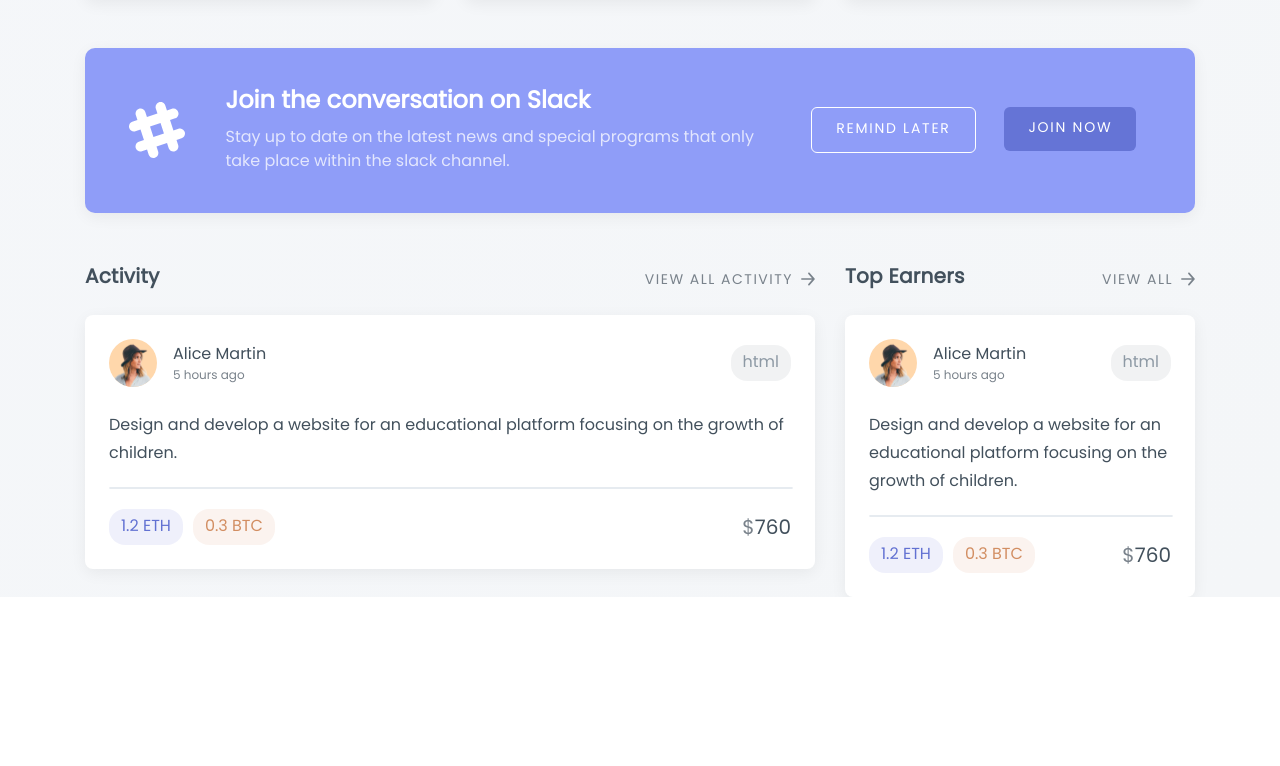
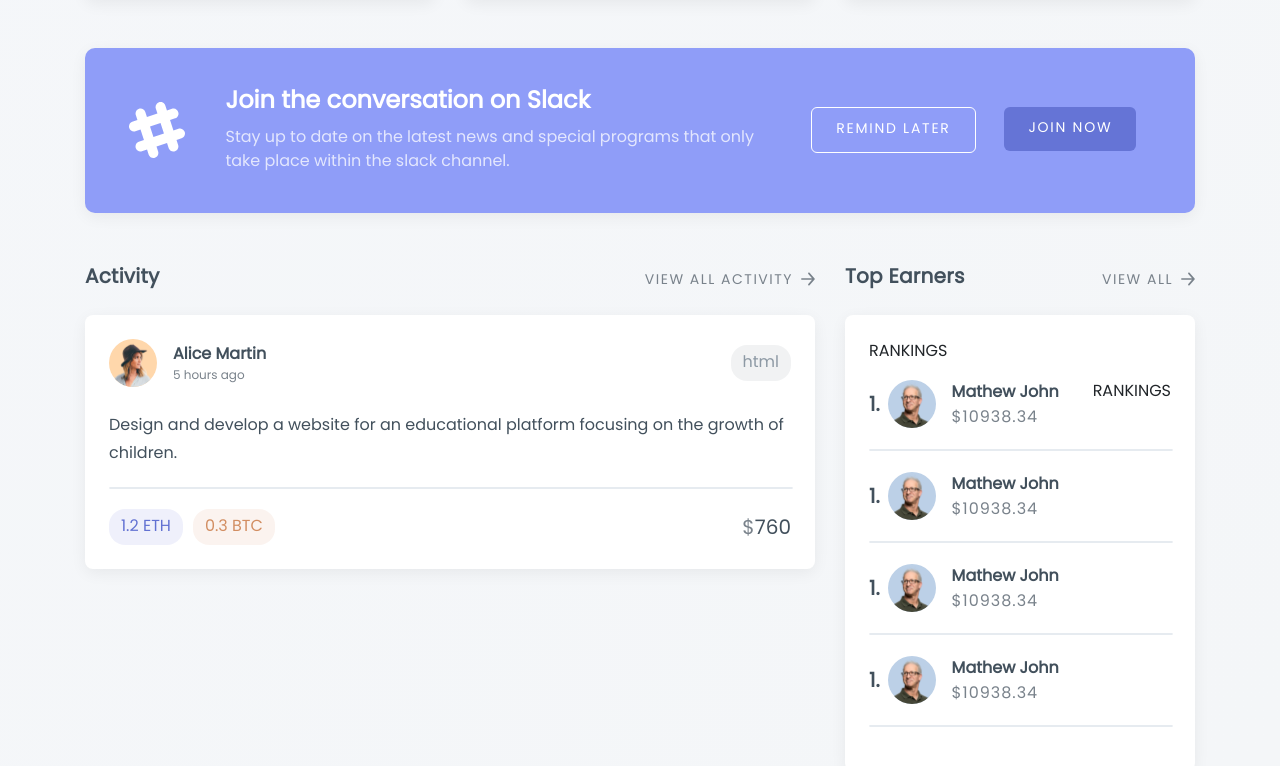
Before and after one commit to christyjacob4/dash-elements, a React (Create React App) app: page / in a window 1280 px wide. Shown: the part 822-1588 px from the top of the page. Before the commit the page ends 1419 px from the top, so only its background shows below. Built offline with nearby package versions, Linux system fonts and the light colour scheme.

Commit message:
feat: formatting with prettier

```diff
--- a/src/components/App.js
+++ b/src/components/App.js
@@ -1,83 +1,42 @@
-import React from 'react'
-import Rank from './Rank'
-import SuggestedProjectCard from './SuggestedProjectCard'
-import Banner from './Banner'
-import classes from '../styles/BaseStyles.module.css'
+import React from "react";
+import Rank from "./Rank";
+import SuggestedProjectCard from "./SuggestedProjectCard";
+import Banner from "./Banner";
+import classes from "../styles/BaseStyles.module.css";
+import Navbar from "./Navbar";
+import Earners from "./Earners";
 
-
-const App = props => {
+const App = (props) => {
   return (
     <div>
       <div className={`${classes.headerBg} position-absolute`}></div>
 
-
       <div class="container">
-
         {/* NAVBAR STARTS */}
-        <nav class="navbar p-0 py-4">
-          <a class="navbar-brand align-bottom" href="#">
-            <img src="assets/navbar_brand.svg" class="d-inline-block align-top" alt="" />
-            <span class="ml-2">Dash</span> Elements
-          </a>
-
-          <ul class="nav justify-content-end">
-            <li class="nav-item">
-              <a class="nav-link" href="#">
-                <img src="assets/notification_icon.svg" alt="" />
-              </a>
-            </li>
-            <li class="nav-item">
-              <a class="nav-link" href="#">Alex Doe</a>
-            </li>
-          </ul>
-
-        </nav>
-
-        <nav class="navbar navbar-expand-lg p-0 pb-5">
-
-          <button class="navbar-toggler" type="button" data-toggle="collapse" data-target="#navbarTogglerDemo01" aria-controls="navbarTogglerDemo01" aria-expanded="false" aria-label="Toggle navigation">
-            <img src="assets/navbar_collapse_menu.svg"></img>
-          </button>
-
-          <div class="collapse navbar-collapse" id="navbarTogglerDemo01">
-            <ul class="nav">
-              <li class="nav-item">
-                <a class="nav-link" href="#">Home</a>
-              </li>
-              <li class="nav-item">
-                <a class="nav-link" href="#">My Projects</a>
-              </li>
-              <li class="nav-item">
-                <a class="nav-link" href="#">Payments</a>
-              </li>
-              <li class="nav-item">
-                <a class="nav-link" href="#">Activity</a>
-              </li>
-              <li class="nav-item">
-                <a class="nav-link" href="#">Settings</a>
-              </li>
-            </ul>
-          </div>
-        </nav>
+        <Navbar />
         {/* NAVBAR ENDS */}
 
         {/* First row */}
         <div class="row">
-          <div class="col-lg-8" >
+          <div class="col-lg-8">
             <Rank />
           </div>
-          <div class="col-lg-4" >
+          <div class="col-lg-4">
             <Rank />
           </div>
         </div>
 
         {/* Second Row */}
         <section class="pt-5">
-          <div className={`row justify-content-between align-items-center no-gutters ${classes.sectionHeader} pb-3`}>
+          <div
+            className={`row justify-content-between align-items-center no-gutters ${classes.sectionHeader} pb-3`}
+          >
             <h1 name="">Suggested Projects</h1>
 
             <div class="row no-gutters">
-              <a href="#" class="mr-2">VIEW ALL PROJECTS</a>
+              <a href="#" class="mr-2">
+                VIEW ALL PROJECTS
+              </a>
               <img src="assets/chevron_arrow.svg" alt="" />
             </div>
           </div>
@@ -95,7 +54,6 @@
           </div>
         </section>
 
-
         {/* Banner */}
         <div class="row no-gutters pt-5">
           <div class="col-12">
@@ -103,45 +61,45 @@
           </div>
         </div>
 
-
         {/* Third Row */}
         <section class="pt-5">
           <div class="row">
-
             <div class="col-lg-8 col-md-6">
-              <div className={`row justify-content-between align-items-center no-gutters ${classes.sectionHeader} pb-3`}>
+              <div
+                className={`row justify-content-between align-items-center no-gutters ${classes.sectionHeader} pb-3`}
+              >
                 <h1 name="">Activity</h1>
 
                 <div class="row no-gutters">
-                  <a href="#" class="mr-2">VIEW ALL ACTIVITY</a>
+                  <a href="#" class="mr-2">
+                    VIEW ALL ACTIVITY
+                  </a>
                   <img src="assets/chevron_arrow.svg" alt="" />
                 </div>
               </div>
               <SuggestedProjectCard />
             </div>
 
-
             <div class="col-lg-4 col-md-6">
-            <div className={`row justify-content-between align-items-center no-gutters ${classes.sectionHeader} pb-3`}>
+              <div
+                className={`row justify-content-between align-items-center no-gutters ${classes.sectionHeader} pb-3`}
+              >
                 <h1 name="">Top Earners</h1>
 
                 <div class="row no-gutters">
-                  <a href="#" class="mr-2">VIEW ALL</a>
+                  <a href="#" class="mr-2">
+                    VIEW ALL
+                  </a>
                   <img src="assets/chevron_arrow.svg" alt="" />
                 </div>
               </div>
-              <SuggestedProjectCard />
+              <Earners />
             </div>
           </div>
         </section>
+      </div>
+    </div>
+  );
+};
 
-      </div>
-
-    </div>
-
-
-
-  )
-}
-
-export default App
+export default App;
--- /dev/null
+++ b/src/components/Earners.js
@@ -0,0 +1,28 @@
+import React from "react";
+import classes from "../styles/BaseStyles.module.css";
+import ListItem from "./ListItem";
+
+const Earners = () => {
+  return (
+    <div className={`${classes.card} ${classes.earners}`}>
+        <header>
+        <p class="d-block">RANKINGS</p>
+        <div className="float-right">
+          <p>RANKINGS</p>
+        </div>
+        </header>
+
+
+      <ListItem />
+      <hr className={classes.divider} />
+      <ListItem />
+      <hr className={classes.divider} />
+      <ListItem />
+      <hr className={classes.divider} />
+      <ListItem />
+      <hr className={classes.divider} />
+    </div>
+  );
+};
+
+export default Earners;
--- /dev/null
+++ b/src/components/ListItem.js
@@ -0,0 +1,19 @@
+import React from "react";
+import classes from "../styles/BaseStyles.module.css";
+
+const ListItem = () => {
+  return (
+    <div className={`${classes.listItem}`}>
+      <div className="row justify-content-start align-items-center no-gutters">
+        <p className={`${classes.index}`}> 1.</p>
+        <img class="ml-2" src="assets/avatar_mathew.svg" alt="" />
+        <div class="col ml-3">
+          <p className={`${classes.name}`}>Mathew John</p>
+          <p className={`${classes.amount}`}>$10938.34</p>
+        </div>
+      </div>
+    </div>
+  );
+};
+
+export default ListItem;
--- /dev/null
+++ b/src/components/Navbar.js
@@ -0,0 +1,77 @@
+import React from "react";
+
+const Navbar = () => {
+  return (
+    <div>
+      <nav class="navbar p-0 py-4">
+        <a class="navbar-brand align-bottom" href="#">
+          <img
+            src="assets/navbar_brand.svg"
+            class="d-inline-block align-top"
+            alt=""
+          />
+          <span class="ml-2">Dash</span> Elements
+        </a>
+
+        <ul class="nav justify-content-end">
+          <li class="nav-item">
+            <a class="nav-link" href="#">
+              <img src="assets/notification_icon.svg" alt="" />
+            </a>
+          </li>
+          <li class="nav-item">
+            <a class="nav-link" href="#">
+              Alex Doe
+            </a>
+          </li>
+        </ul>
+      </nav>
+
+      <nav class="navbar navbar-expand-lg p-0 pb-5">
+        <button
+          class="navbar-toggler"
+          type="button"
+          data-toggle="collapse"
+          data-target="#navbarTogglerDemo01"
+          aria-controls="navbarTogglerDemo01"
+          aria-expanded="false"
+          aria-label="Toggle navigation"
+        >
+          <img src="assets/navbar_collapse_menu.svg"></img>
+        </button>
+
+        <div class="collapse navbar-collapse" id="navbarTogglerDemo01">
+          <ul class="nav">
+            <li class="nav-item">
+              <a class="nav-link" href="#">
+                Home
+              </a>
+            </li>
+            <li class="nav-item">
+              <a class="nav-link" href="#">
+                My Projects
+              </a>
+            </li>
+            <li class="nav-item">
+              <a class="nav-link" href="#">
+                Payments
+              </a>
+            </li>
+            <li class="nav-item">
+              <a class="nav-link" href="#">
+                Activity
+              </a>
+            </li>
+            <li class="nav-item">
+              <a class="nav-link" href="#">
+                Settings
+              </a>
+            </li>
+          </ul>
+        </div>
+      </nav>
+    </div>
+  );
+};
+
+export default Navbar;
--- a/src/components/SuggestedProjectCard.js
+++ b/src/components/SuggestedProjectCard.js
@@ -1,6 +1,5 @@
-import React from 'react';
-import classes from '../styles/BaseStyles.module.css'
-
+import React from "react";
+import classes from "../styles/BaseStyles.module.css";
 
 const SuggestedProjectCard = () => {
   return (
@@ -12,31 +11,26 @@
           <p className={classes.avatarName}> Alice Martin</p>
           <p className={classes.avatarTime}> 5 hours ago</p>
         </div>
-                <div className={`${classes.chipGray} col-auto`}>
-                    html
-                </div>
+        <div className={`${classes.chipGray} col-auto`}>html</div>
       </div>
 
       {/* Content */}
       <p className={`${classes.content}`}>
-                Design and develop a website for an educational platform focusing on the growth of children.
+        Design and develop a website for an educational platform focusing on the
+        growth of children.
       </p>
 
       {/* Footer */}
       <hr className={classes.divider} />
-            <div className={"row no-gutters align-items-center"} >
-                <div className={classes.chipBlue}>
-                    1.2 ETH
+      <div className={"row no-gutters align-items-center"}>
+        <div className={classes.chipBlue}>1.2 ETH</div>
+        <div className={`${classes.chipOrange} mr-auto`}>0.3 BTC</div>
+        <h4 className={"my-auto"}>
+          <span>$</span>760
+        </h4>
       </div>
-                <div className={`${classes.chipOrange} mr-auto`}>
-                    0.3 BTC
     </div>
-                <h4 className={"my-auto"}> <span>$</span>760</h4>
-            </div>
-
-        </div>
-    )
-}
-
+  );
+};
 
 export default SuggestedProjectCard;
--- a/src/styles/BaseStyles.module.css
+++ b/src/styles/BaseStyles.module.css
@@ -16,11 +16,7 @@
 }
 
 nav > div >  ul > li > a:focus {
-  color: #ffffff;
-  font-size: 18px;
   font-weight: 700;
-  line-height: 0.83;
-  letter-spacing: 0.25px;
   border-radius: 17px;
   background-color: rgba(255,255,255,0.15);
 }
@@ -61,31 +57,17 @@
 }
 
 .chipBlue {
-  border-radius: 16px;
+  composes: chipGray;
   background-color: rgba(98,113,210, 0.1) ;
-  font-size: 16px;
-  font-weight: 500;
-  line-height: normal;
-  letter-spacing: normal;
   color: #6271d2;
-  padding: 4px 12px 7px 12px !important;
   margin: 0px 10px 0px 0px;
-  width: fit-content;
-  height: fit-content;
 }
 
 .chipOrange {
-  border-radius: 16px;
+  composes: chipGray;
   background-color: rgba(210,134,98, 0.1);
-  font-size: 16px;
-  font-weight: 500;
-  line-height: normal;
-  letter-spacing: normal;
   color: #d28e62;
-  padding: 4px 12px 7px 12px !important;
   margin: 0px 10px 0px 0px;
-  width: fit-content;
-  height: fit-content;
 }
 
 
@@ -172,7 +154,7 @@
 
 .projectCard .avatarName {
   font-size: 16px;
-  font-weight: 500;
+  font-weight: 600;
   line-height: normal;
   letter-spacing: normal;
   color: #42505c;
@@ -273,3 +255,45 @@
   background-color: #6574f6;
   outline: none;
 }
+
+
+/* List Item styles */
+
+.listItem p {
+  margin: 0px 0px 0px 0px;
+}
+
+.listItem p.index {
+  font-size: 20px;
+  font-weight: 600;
+  font-stretch: normal;
+  font-style: normal;
+  line-height: normal;
+  letter-spacing: normal;
+  color: #42505c;
+}
+
+.listItem p.name {
+  font-size: 16px;
+  font-weight: 800;
+  font-stretch: normal;
+  font-style: normal;
+  line-height: normal;
+  letter-spacing: normal;
+  color: #42505c;
+}
+
+.listItem p.amount {
+  font-size: 16px;
+  font-weight: normal;
+  font-stretch: normal;
+  font-style: normal;
+  line-height: normal;
+  letter-spacing: 1px;
+  color: #79828b;
+}
+
+.listItem img {
+  height: 48px;
+  width: 48px;
+}
```
Also changed, not shown: src/components/Banner.js (+14 -14 lines), src/components/Rank.js (+25 -18 lines), public/assets/avatar_mathew.svg (added). Lines whose indentation alone changed are shown as unchanged.
